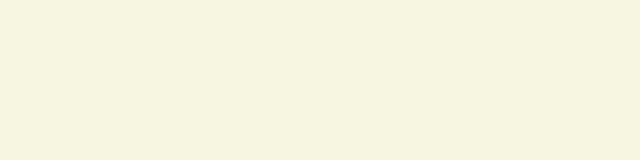
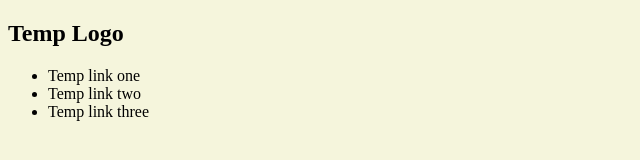
Before and after one commit to h-number1/landing_page, a plain HTML site: page index.html in a window 1280 px wide. Shown: the whole page, without its empty margins (0-640 px from the left). Drawn offline with Linux system fonts and the light colour scheme.

Commit message:
Feat: Add structure for the header navigation
Added structure within the element acting as
the page's navigation. A logo and links. These
will be styled in a certain fashion to match the
example.

```diff
--- a/index.html
+++ b/index.html
@@ -8,7 +8,12 @@
         <div class="site_wrap">
             <div class="section_1">
                 <div class="header">
-
+                    <h2 class="site_logo">Temp Logo</h2>
+                    <ul>
+                        <li><a>Temp link one</a></li>
+                        <li><a>Temp link two</a></li>
+                        <li><a>Temp link three</a></li>
+                    </ul>
                 </div>
                 <div class="content_1">
 
```
